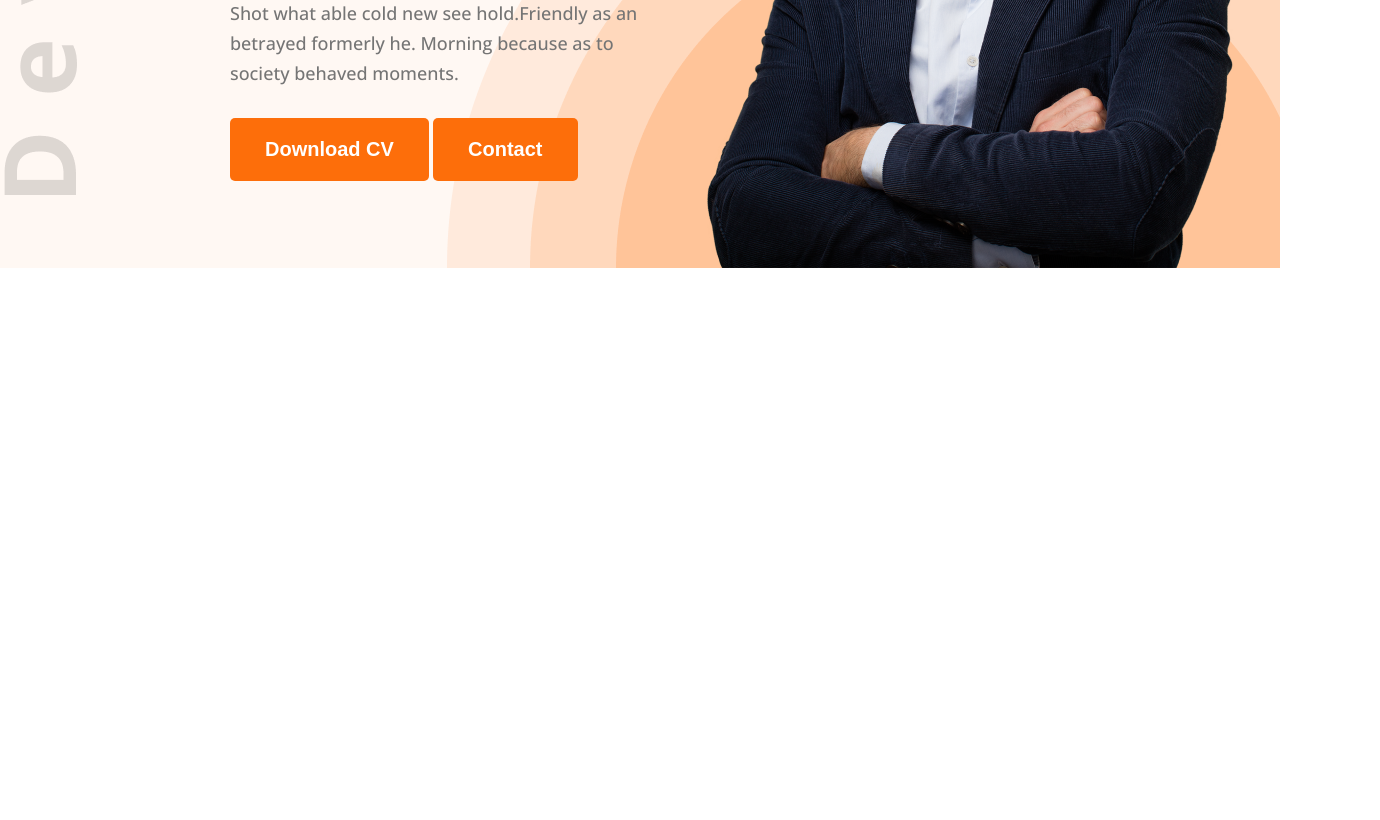
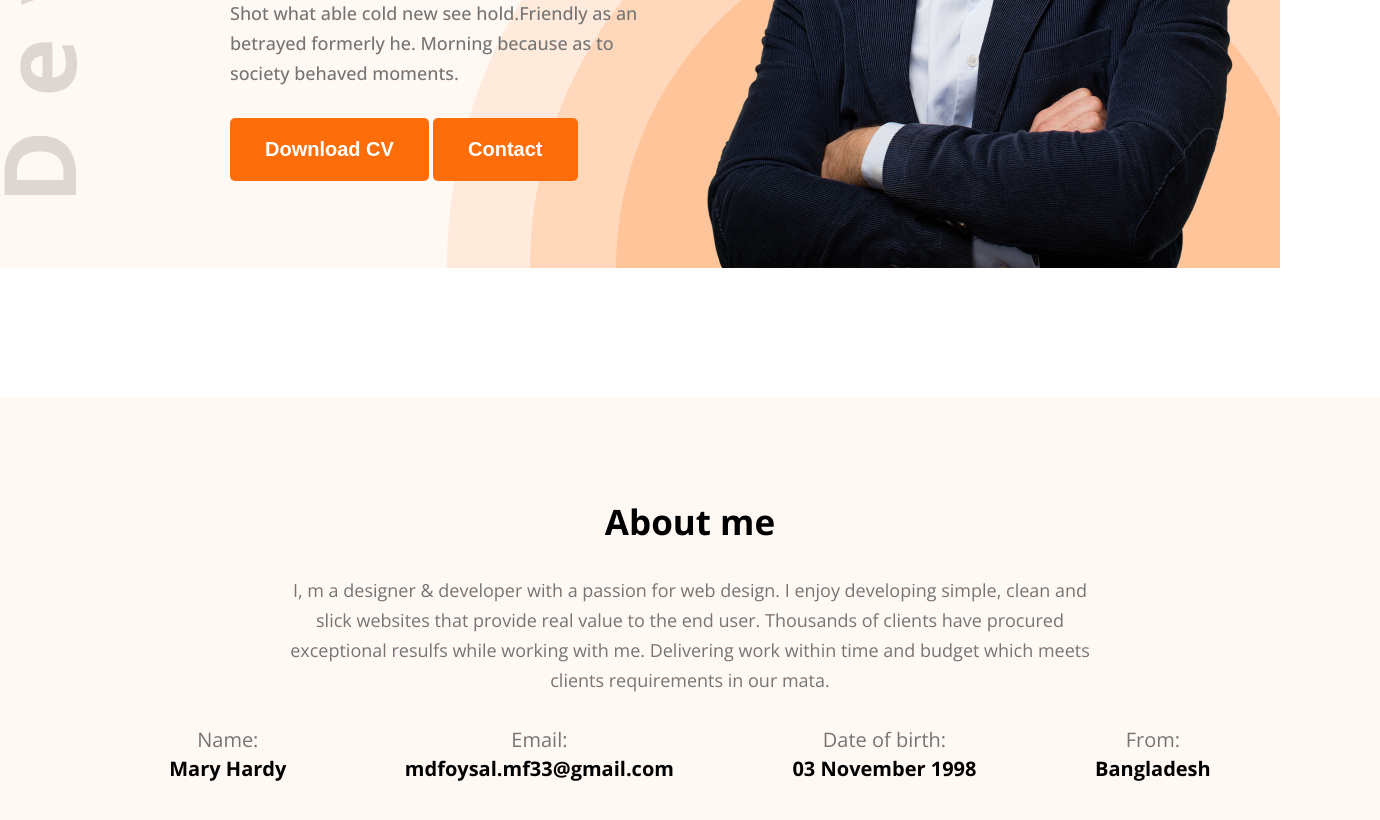
Before and after one commit to foysal41/hero-dev-portfolio-project, a plain HTML site: page index.html in a window 1280 px wide. Shown: the part 568-1388 px from the top of the page, 1380 px wide, since content can reach past the window. Before the commit the page ends 836 px from the top, so only its background shows below. Drawn offline with nearby package versions, Linux system fonts and the light colour scheme.

Commit message:
about me section design

```diff
--- a/index.html
+++ b/index.html
@@ -41,5 +41,35 @@
             </div>
         </section>
     </header>
+
+    <section id="about">
+        <div class="about-container">
+            <div class="section-heading">
+                <h2>About me</h2>
+                <p>I, m a designer & developer with a passion for web design. I enjoy developing simple, clean and slick websites that provide real value to the end user. Thousands of clients have procured exceptional resulfs while working with me. Delivering work within time and budget which meets clients requirements in our mata.</p>
+            </div>
+
+            <div class="about-info">
+                <div class="info-card">
+                    <p>Name:</p>
+                    <h3>Mary Hardy </h3>
+                </div>
+                <div class="info-card">
+                    <p>Email:</p>
+                    <h3>mdfoysal.mf33@gmail.com </h3>
+                </div>
+                <div class="info-card">
+                    <p>Date of birth:</p>
+                    <h3>03 November 1998 </h3>
+                </div>
+                <div class="info-card">
+                    <p>From:</p>
+                    <h3>Bangladesh </h3>
+                </div>
+
+
+            </div>
+        </div>
+    </section>
 </body>
 </html>
--- a/styles/portfolio.css
+++ b/styles/portfolio.css
@@ -29,6 +29,24 @@ nav h2{
     font-size: 20px;
     font-weight: 700;
     cursor: pointer;
+}
+
+.section-heading{
+    max-width: 827px;
+    text-align: center;
+    margin: 0 auto;
+}
+
+.section-heading h2{
+    font-size: 35px;
+    margin-bottom: 30px;
+}
+
+.section-heading p{
+    font-size: 18px;
+    margin-bottom: 30px;
+    line-height: 30px;
+    color: #757575;
 }
 
 /* Main Style */
@@ -104,3 +122,38 @@ nav .menu a{
     max-width: 585px;
     vertical-align: middle;
 }
+
+
+
+
+
+#about{
+    padding-top: 130px;
+
+}
+#about .about-container{
+    width: 1140px;
+
+    margin: 0 auto;
+    text-align: center;
+    background-color: #FFF8F3;
+   padding: 100px 120px;
+
+}
+
+#about .about-container .about-info{
+    display: flex;
+    gap: 20px;
+    justify-content: space-around;
+
+}
+
+#about .about-container .about-info .info-card p{
+    color: #757575;
+    line-height: 30px;
+    font-size: 20px
+}
+
+#about .about-container .about-info .info-card h3{
+    font-size: 20px;
+}
```
